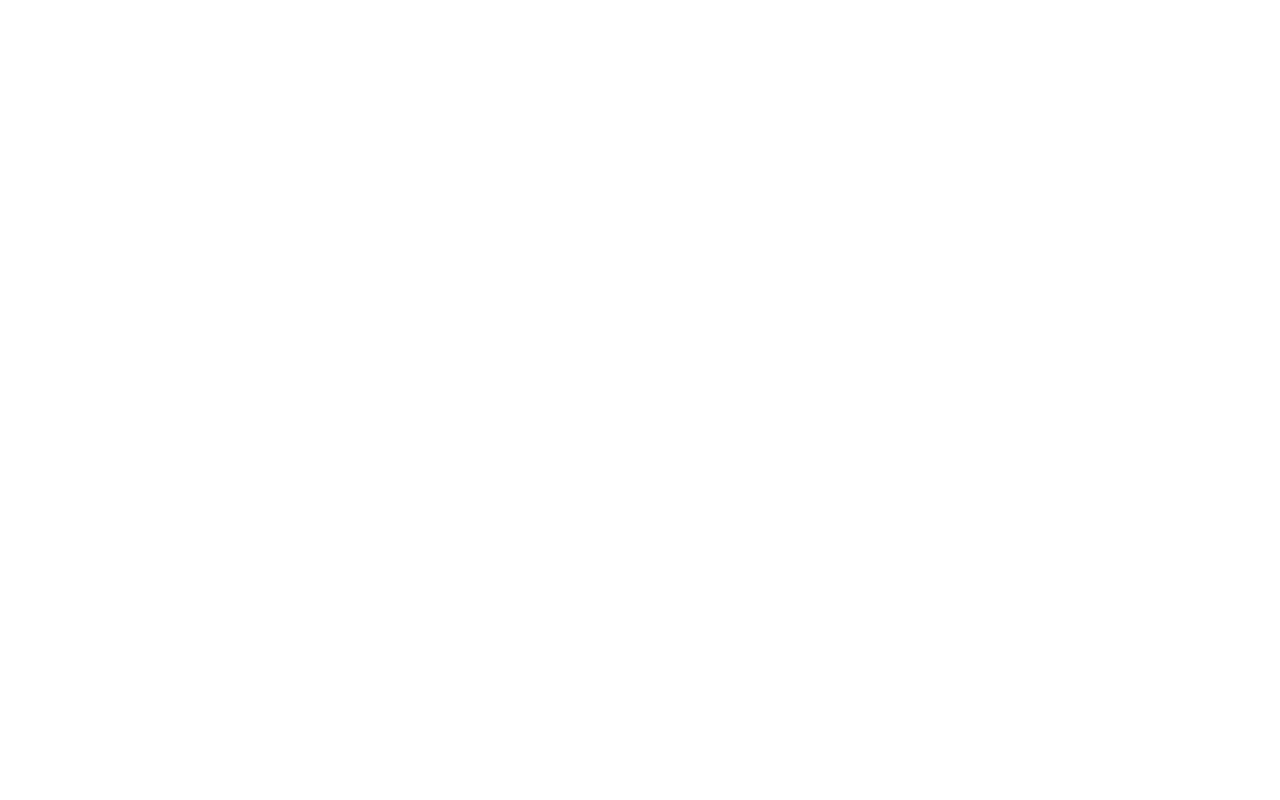
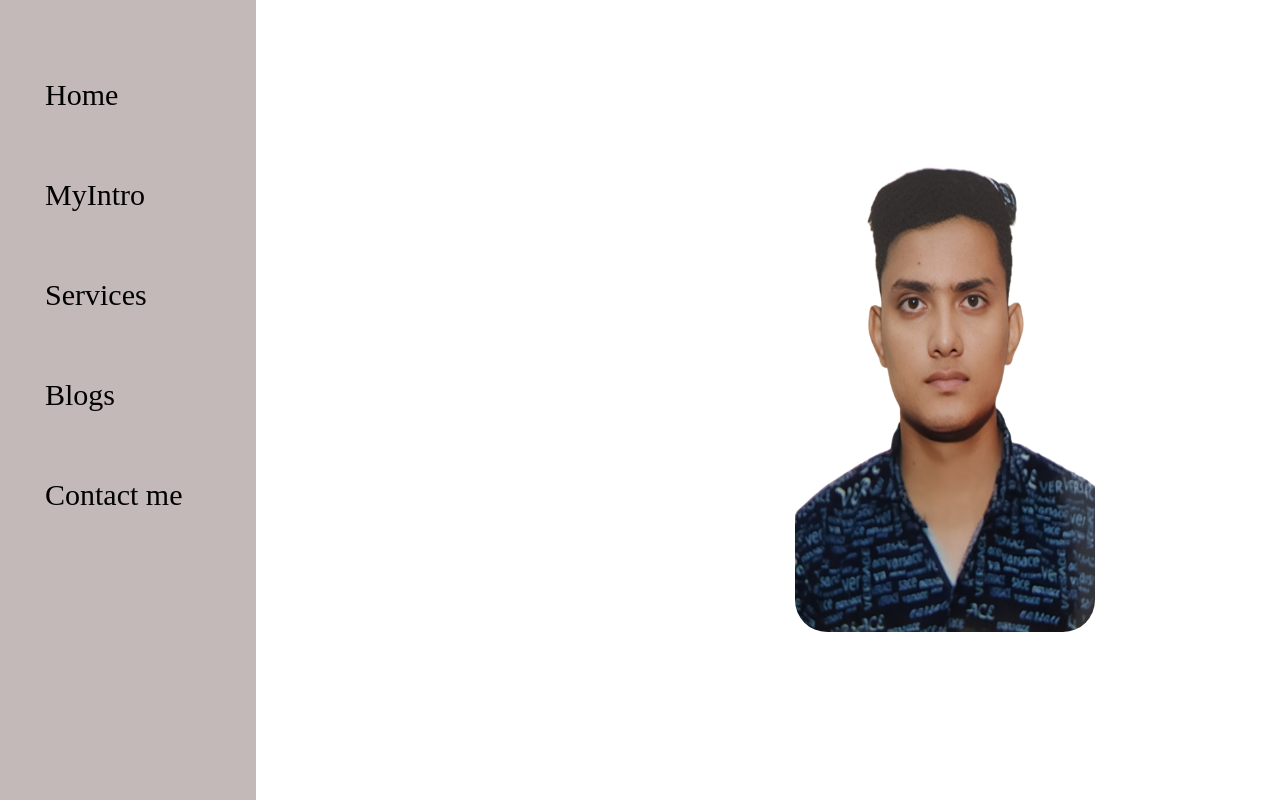
Before and after one commit to Abhishekgupta47/Portfolio, a plain HTML site: page intro.html in a window 1280 px wide. Drawn offline with Linux system fonts and the light colour scheme.

Commit message:
working on intro file

```diff
--- a/intro.html
+++ b/intro.html
@@ -0,0 +1,42 @@
+<!DOCTYPE html>
+<html lang="en">
+
+<head>
+    <meta charset="UTF-8" />
+    <meta name="viewport" content="width=device-width, initial-scale=1.0" />
+    <title>Document</title>
+    <link rel="stylesheet" href="./style.css" />
+
+    <!-- <link rel="preconnect" href="https://fonts.googleapis.com">
+<link rel="preconnect" href="https://fonts.gstatic.com" crossorigin>
+<link href="https://fonts.googleapis.com/css2?family=Fira+Sans:wght@200&family=Source+Code+Pro&display=swap" rel="stylesheet"> -->
+
+
+</head>
+
+<body>
+    <div class="container">
+        <div class="sidebar">
+
+            <nav>
+                <ul>
+                    <li><a href="/">Home</a></li>
+                    <li><a href="/intro.html">MyIntro</a></li>
+                    <li><a href="/services.html">Services</a></li>
+                    <li><a href="/blog.html">Blogs</a></li>
+                    <li><a href="/contact.html">Contact me</a></li>
+                </ul>
+            </nav>
+        </div>
+        <div class="main">
+            <div class="infocontainer">
+                <div class="devinfo">
+
+                </div>
+                <div class="devpic"><img src="./dev.png" alt="Abhishek gupta"></div>
+            </div>
+        </div>
+    </div>
+</body>
+
+</html>
--- a/style.css
+++ b/style.css
@@ -81,9 +81,9 @@
     cursor: pointer;
 }
 .btn-sm{
-    padding: 10px 19px;
-    margin: 12px 0;
-    font-size: 14px;
+    padding: 7px 1px;
+    margin: 10px 0;
+    font-size: 10px;
 }
 .btn:hover{
     background-color:white ;
```
Also changed, not shown: index.html (line endings or trailing spaces).
